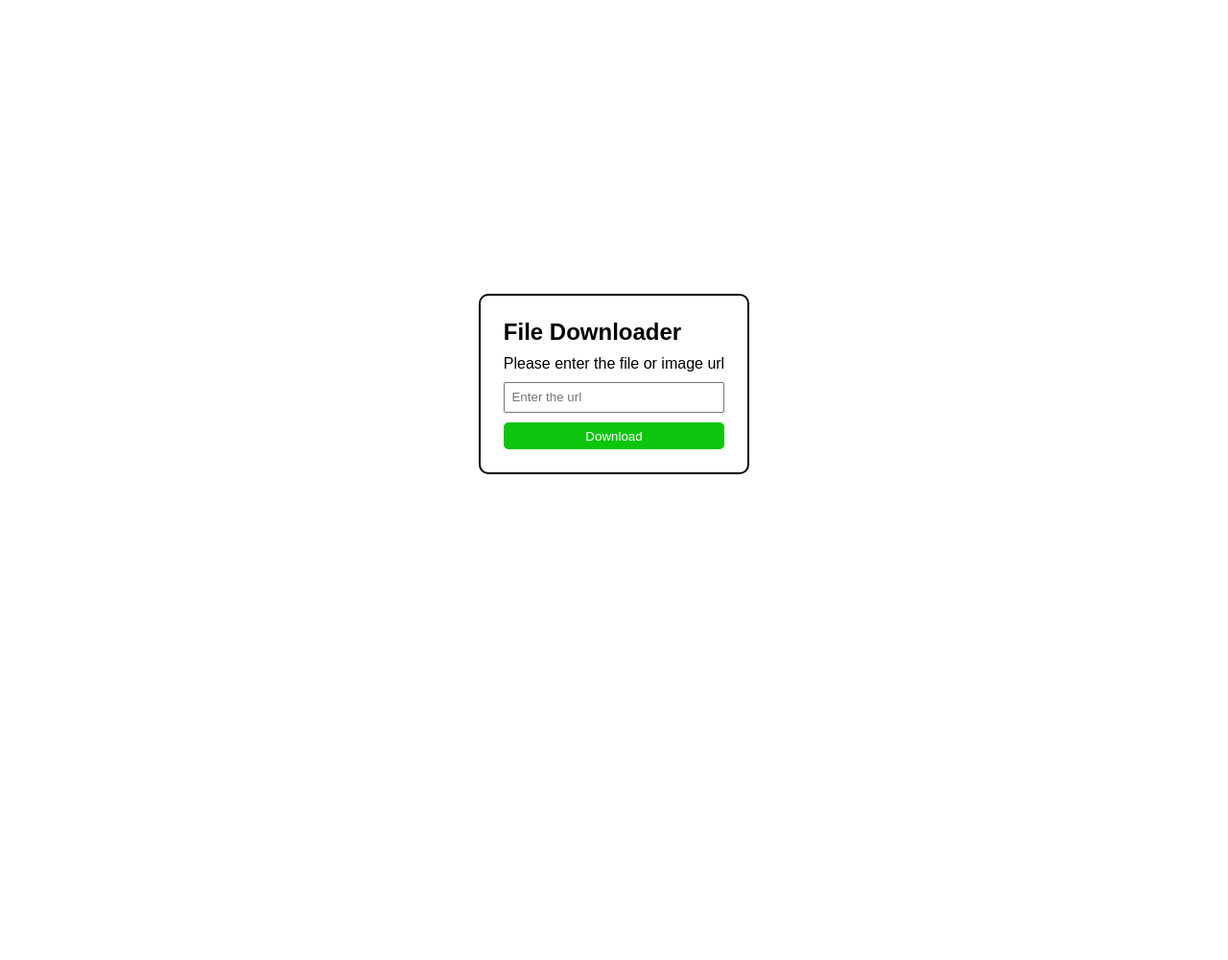
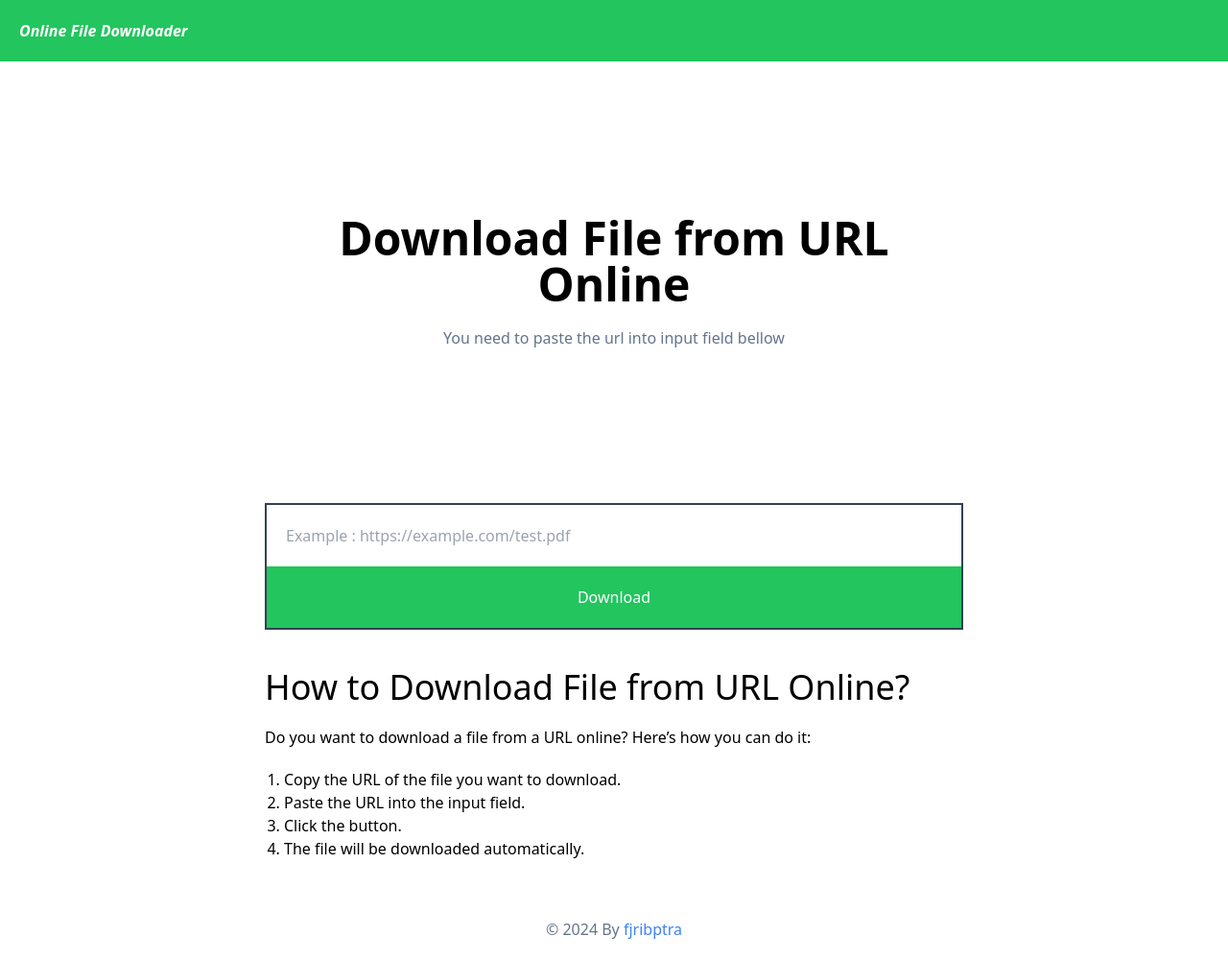
Before and after one commit to fjribptra/file-downloader, a plain HTML site: page index.html in a window 1280 px wide. Shown: the whole page at 96% size. Before the commit the page ends 800 px from the top, so only its background shows below. Drawn offline with nearby package versions, Linux system fonts and the light colour scheme.

Commit message:
remake ui

```diff
--- a/index.html
+++ b/index.html
@@ -3,18 +3,48 @@
 <head>
     <meta charset="UTF-8">
     <meta name="viewport" content="width=device-width, initial-scale=1.0">
-    <link rel="stylesheet" href="src/css/style.css">
-    <title>File Downloader | Fajrieee</title>
+    <!-- <link rel="stylesheet" href="src/css/style.css"> -->
+    <title>Download file from url by fjribptra</title>
+    <script src="https://cdn.tailwindcss.com"></script>
+    <script>
+        tailwind.config = {
+          theme: {
+            extend: {
+              colors: {
+                clifford: '#da373d',
+              }
+            }
+          }
+        }
+      </script>
 </head>
 <body>
-    <div class="container">
-        <div class="wrapper">
-            <h2>File Downloader</h2>
-            <p>Please enter the file or image url</p>
-            <input type="text" placeholder="Enter the url" id="input">
-            <button id="downloadButton">Download</button>
+    <nav class="bg-green-500 p-5 text-white">
+        <button class="italic font-semibold">Online File Downloader</button>
+    </nav>
+    <div class="container max-w-3xl mx-auto px-5">
+        <div class="flex justify-center flex-col items-center gap-5 py-40">
+            <h1 class="text-3xl text-center md:text-5xl font-bold">Download File from URL Online</h1>
+            <p class="text-slate-500">You need to paste the url into input field bellow</p>
+        </div>
+        <div class="wrapper flex flex-col justify-center items-center border-2 border-slate-700">
+            <input class="p-5 block w-full" type="text" placeholder="Example : https://example.com/test.pdf" id="input">
+            <button class="bg-green-500 p-5 w-full text-white" id="downloadButton">Download</button>
+        </div>
+        <div class="py-10 flex flex-col gap-5">
+            <h1 class="text-2xl md:text-4xl">How to Download File from URL Online?</h1>
+            <p>Do you want to download a file from a URL online? Here’s how you can do it:</p>
+            <ol class="list-decimal ml-5">
+                <li>Copy the URL of the file you want to download.</li>
+                <li>Paste the URL into the input field.</li>
+                <li>Click the button.</li>
+                <li>The file will be downloaded automatically.</li>
+            </ol>
         </div>
     </div>
+    <footer class="p-5">
+        <p class="text-center text-slate-500">&copy; 2024 By <a class="text-blue-500" href="https://fjribptra.github.io">fjribptra</a></p>
+    </footer>
     <script src="src/js/app.js" type="module"></script>
 </body>
 </html>
```
